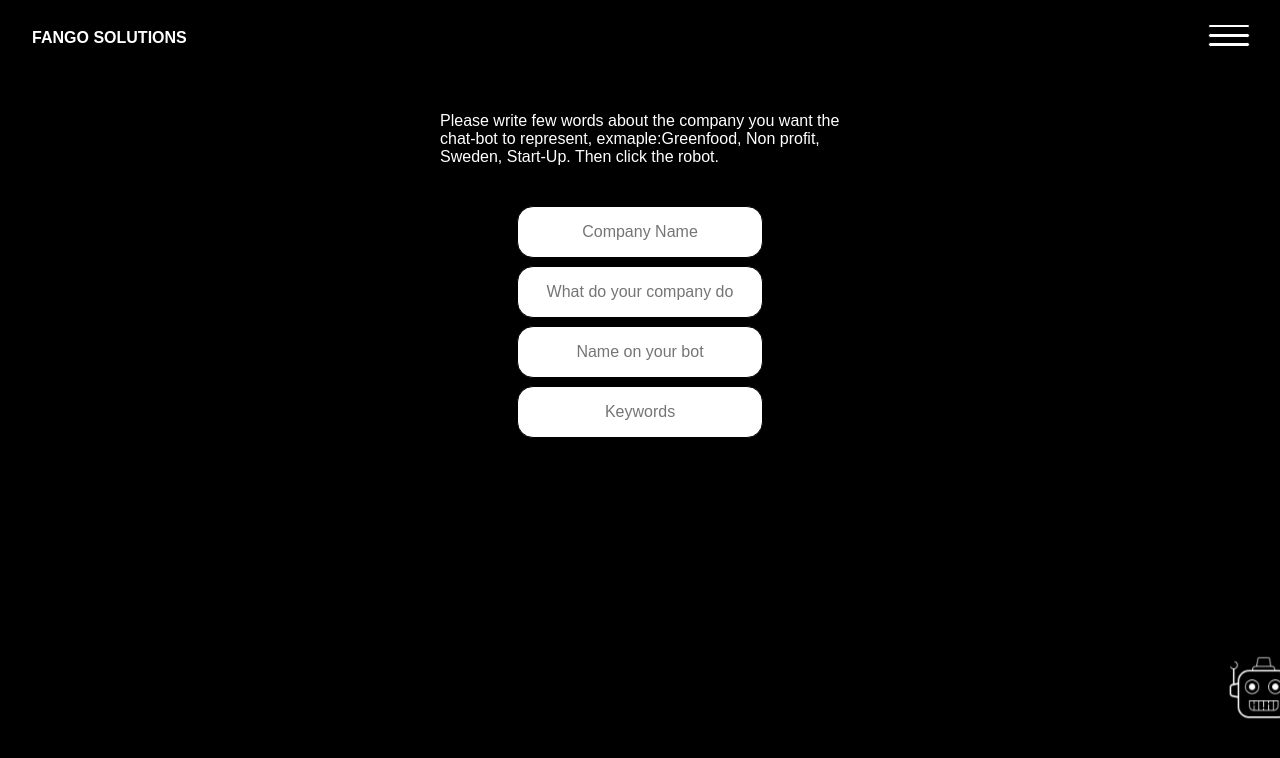
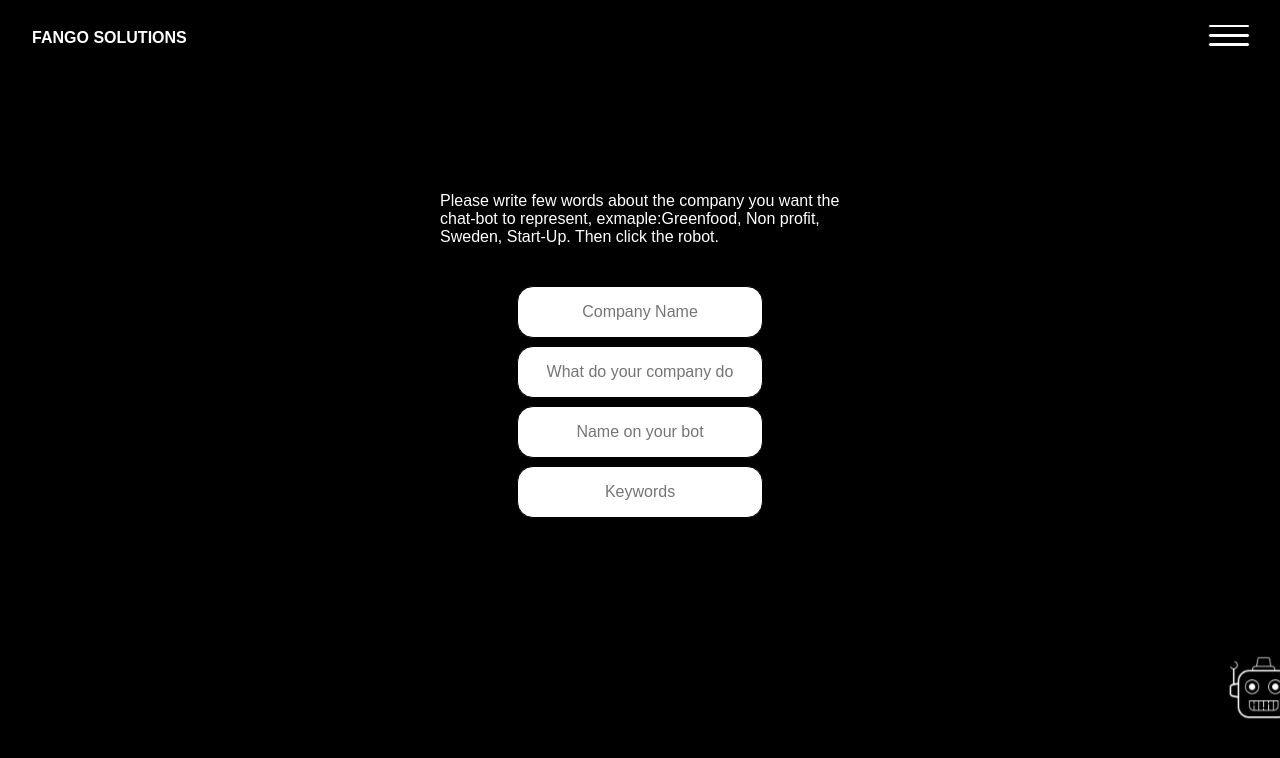
Before and after one commit to NilsFaelt/redefineing_the_world, a Next.js app: page /test-bot in a window 1280 px wide. Shown: the top 758 px of the page. Built offline with nearby package versions, Linux system fonts and the light colour scheme.

Commit message:
chenged css chatbotone

```diff
--- a/components/TestBot/views/TestBotView.style.ts
+++ b/components/TestBot/views/TestBotView.style.ts
@@ -26,5 +26,8 @@ export const InputWrapper = styled.div`
   width: 25rem;
   flex-direction: column;
   align-items: center;
-  margin-top: 7rem;
+  margin-top: 12rem;
+  @media (max-width: 600px) {
+    margin-top: 15rem;
+  }
 `;
```
